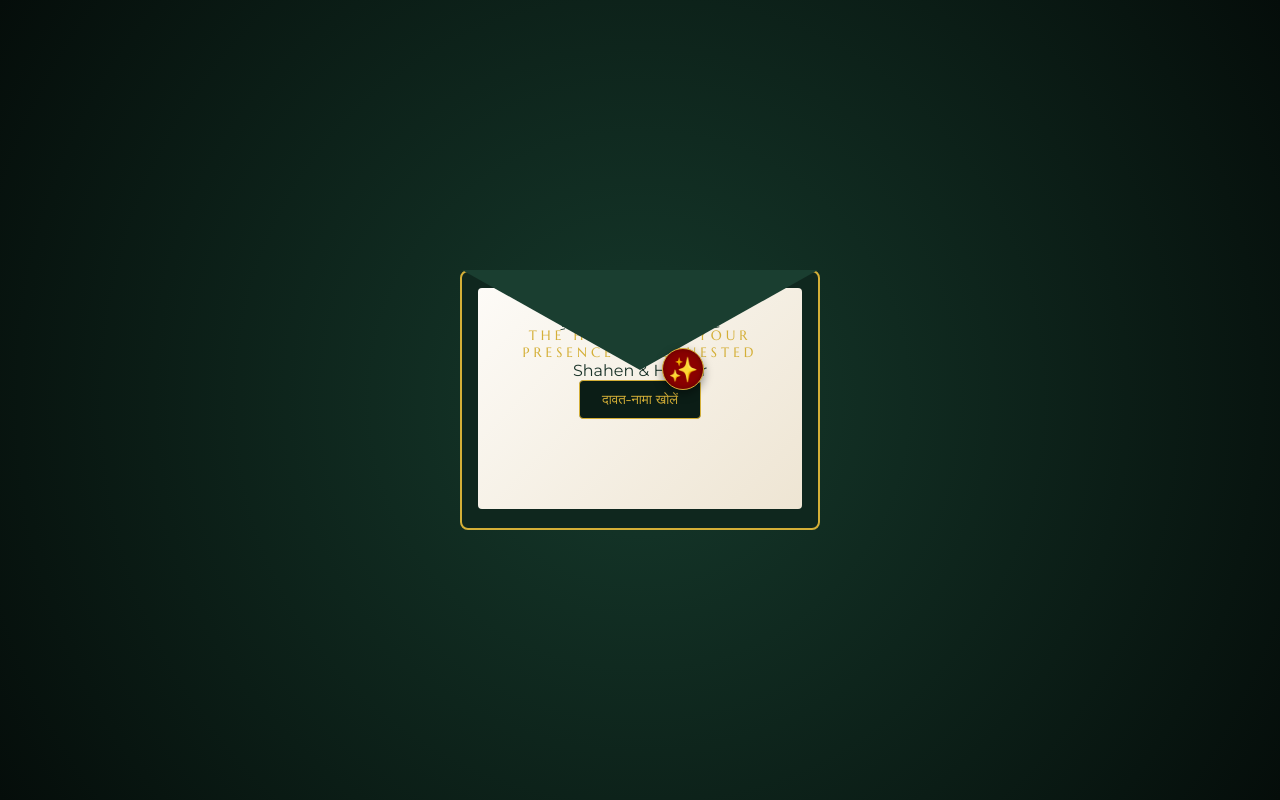
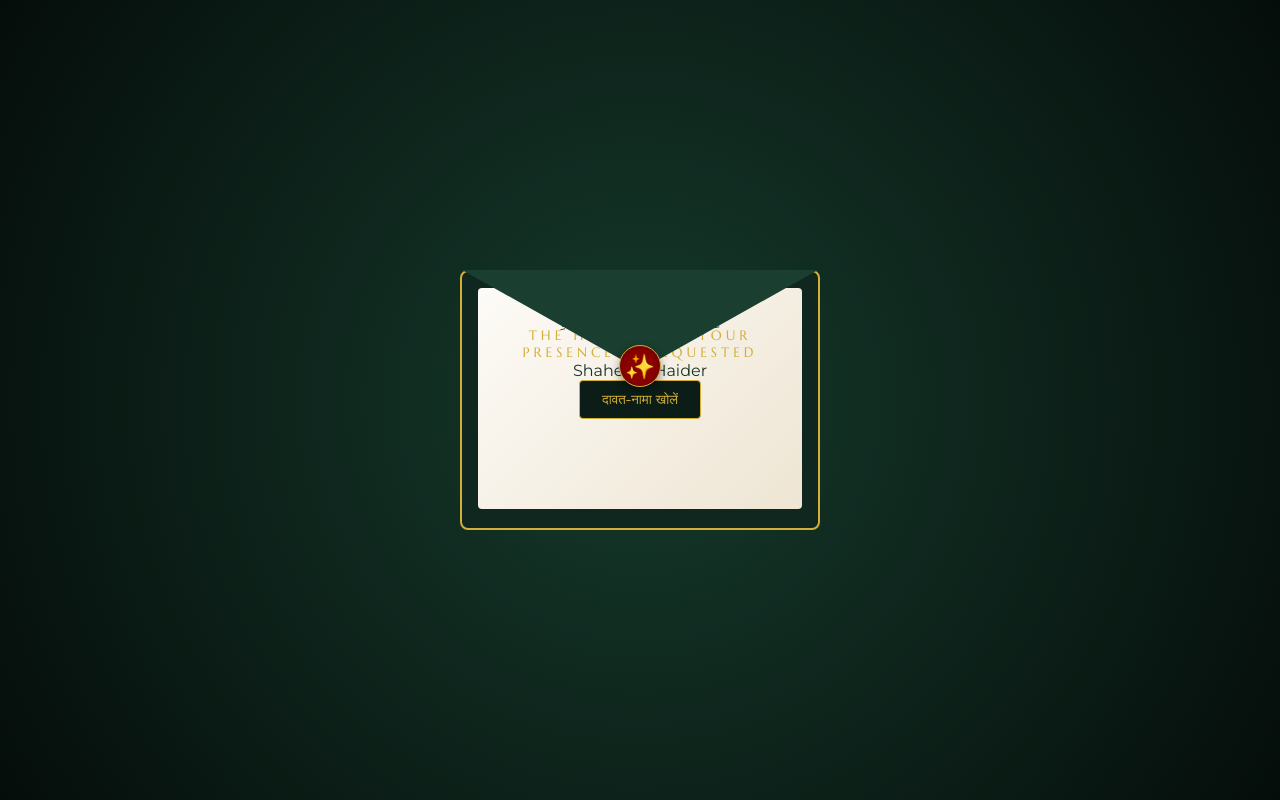
Before and after one commit to itsrkdev/Invitation-Card, a React (Vite) app in the folder app/: page / in a window 1280 px wide. Shown: the top 800 px of the page. Built offline with nearby package versions, Linux system fonts and the light colour scheme; a web font is replaced by a local one.

Commit message:
Update App.css

```diff
--- a/app/src/App.css
+++ b/app/src/App.css
@@ -237,8 +237,8 @@ section {
     font-size: 1.5rem;
     transition: opacity .3s;
     position: absolute;
-    top: 30%;
-    left: 62%;
+    top: 29%;
+    left: 50%;
     transform: translate(-50%);
     background-color: #8b0000; /* Rich Velvet Red */
     width: 42px;               /* 2px badha diya taaki icon ache se fit ho */
@@ -352,17 +352,6 @@ footer .script { font-family: var(--font-script); font-size: 2.5rem; color: var(
   z-index: 12; /* यह फ्लैप (10) से भी ऊपर रहेगा ताकि टच तुरंत काम करे */
 }
 
-/* --- लिफाफे की सील (Star/✨) --- */
-/* .env-seal {
-  position: absolute;
-  top: 75px;
-  left: 50%;
-  transform: translateX(-50%);
-  font-size: 1.5rem;
-  z-index: 11;
-  transition: opacity 0.3s;
-} */
-
 .env-wrap.open .env-seal {
   opacity: 0;
 }
```
